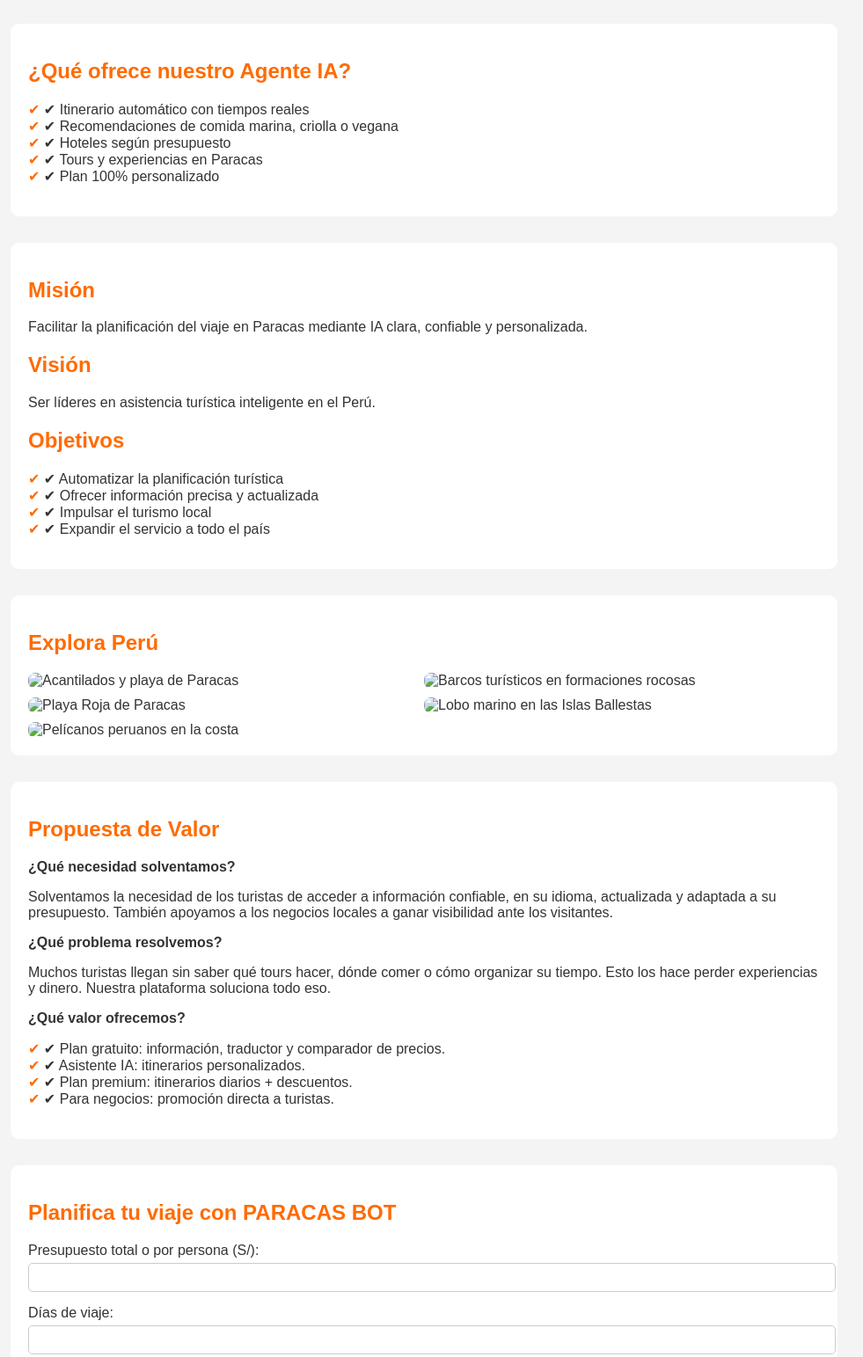
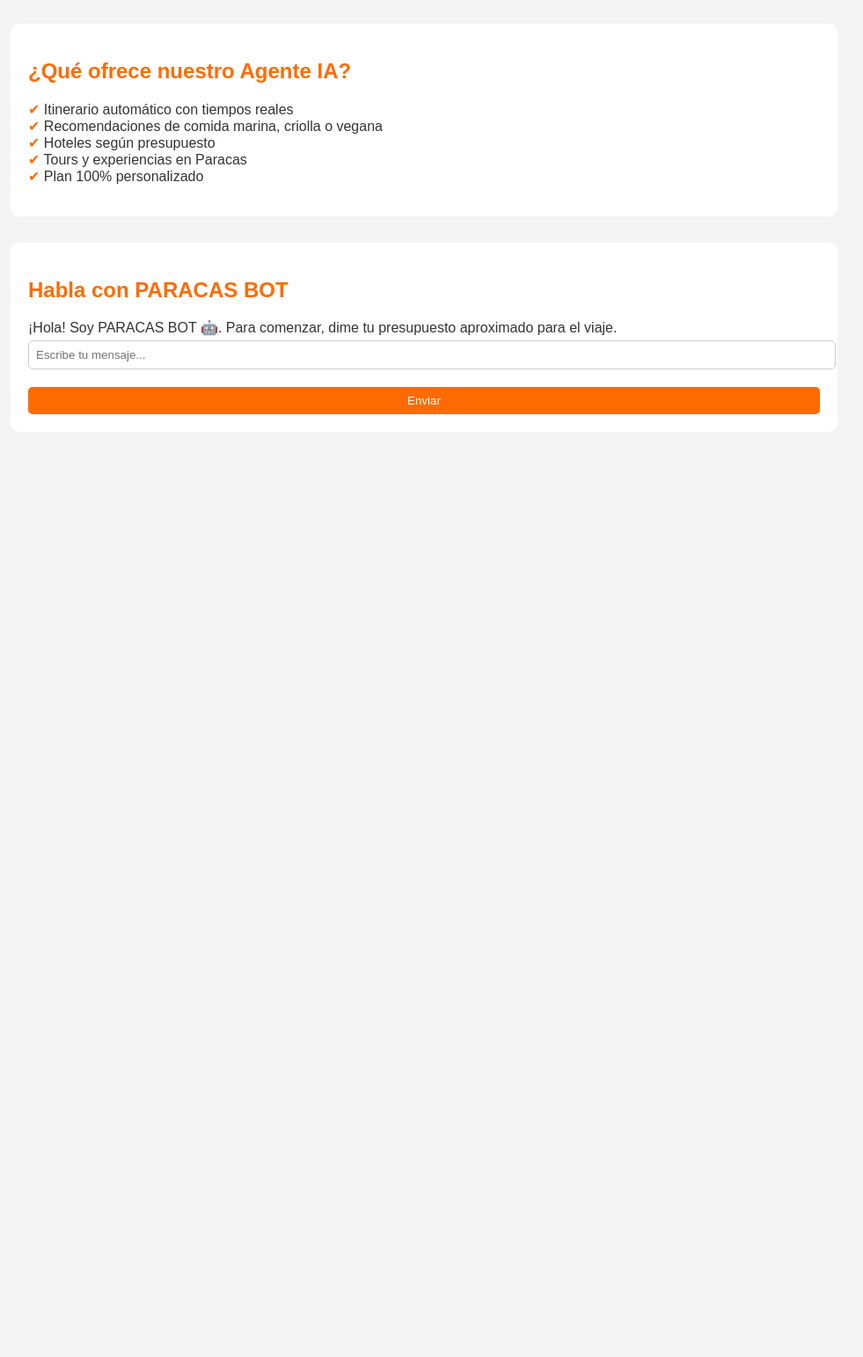
Before and after one commit to fiamaarias75-ops/tinkuy--awi, a plain HTML site: page index.html in a window 1280 px wide. Shown: the part 510-2053 px from the top of the page at 88% size, without its empty margins (158-1139 px from the left). After the commit the page ends 1031 px from the top, so only its background shows below. Drawn offline with Linux system fonts and the light colour scheme.

Commit message:
index.html

```diff
--- a/index.html
+++ b/index.html
@@ -5,111 +5,43 @@
   <meta name="viewport" content="width=device-width, initial-scale=1.0">
   <title>Tinkuy Ñawi - Turismo Inteligente en Paracas</title>
   <link rel="stylesheet" href="style.css">
+  <link href="https://fonts.googleapis.com/css2?family=Montserrat:wght@400;600;700&display=swap" rel="stylesheet">
 </head>
 <body>
   <header>
     <div class="container">
       <h1>Tinkuy Ñawi</h1>
-      <p>Turismo Inteligente en Paracas</p>
+      <p class="subtitle">Turismo Inteligente en Paracas</p>
       <p>Planifica tu viaje como nunca antes. Con ayuda de nuestro agente IA, obtén itinerarios, recomendaciones y rutas en segundos.</p>
     </div>
   </header>
 
-  <section id="quienes-somos" class="container">
+  <!-- Información corporativa -->
+  <section id="quienes-somos" class="container card">
     <h2>Quiénes Somos</h2>
     <p>Somos una empresa creada en Paracas, dedicada a desarrollar soluciones innovadoras para mejorar la experiencia turística. Nuestro agente IA crea planes completos según tu presupuesto: itinerarios, restaurantes, rutas, tiempos y recomendaciones reales.</p>
   </section>
 
-  <section id="agente-ia" class="container">
+  <section id="agente-ia" class="container card">
     <h2>¿Qué ofrece nuestro Agente IA?</h2>
     <ul>
-      <li>✔ Itinerario automático con tiempos reales</li>
-      <li>✔ Recomendaciones de comida marina, criolla o vegana</li>
-      <li>✔ Hoteles según presupuesto</li>
-      <li>✔ Tours y experiencias en Paracas</li>
-      <li>✔ Plan 100% personalizado</li>
+      <li>Itinerario automático con tiempos reales</li>
+      <li>Recomendaciones de comida marina, criolla o vegana</li>
+      <li>Hoteles según presupuesto</li>
+      <li>Tours y experiencias en Paracas</li>
+      <li>Plan 100% personalizado</li>
     </ul>
   </section>
 
-  <section id="mision-vision" class="container">
-    <h2>Misión</h2>
-    <p>Facilitar la planificación del viaje en Paracas mediante IA clara, confiable y personalizada.</p>
-    <h2>Visión</h2>
-    <p>Ser líderes en asistencia turística inteligente en el Perú.</p>
-    <h2>Objetivos</h2>
-    <ul>
-      <li>✔ Automatizar la planificación turística</li>
-      <li>✔ Ofrecer información precisa y actualizada</li>
-      <li>✔ Impulsar el turismo local</li>
-      <li>✔ Expandir el servicio a todo el país</li>
-    </ul>
-  </section>
-
-  <section id="explora-peru" class="container">
-    <h2>Explora Perú</h2>
-    <div class="imagenes">
-      <img src="paracas1.jpg" alt="Acantilados y playa de Paracas">
-      <img src="paracas2.jpg" alt="Barcos turísticos en formaciones rocosas">
-      <img src="paracas3.jpg" alt="Playa Roja de Paracas">
-      <img src="paracas4.jpg" alt="Lobo marino en las Islas Ballestas">
-      <img src="paracas5.jpg" alt="Pelícanos peruanos en la costa">
+  <section id="paracas-chat" class="container card">
+    <h2>Habla con PARACAS BOT</h2>
+    <div id="chat-window">
+      <div class="bot-message message">¡Hola! Soy PARACAS BOT 🤖. Para comenzar, dime tu presupuesto aproximado para el viaje.</div>
     </div>
-  </section>
-
-  <section id="propuesta-valor" class="container">
-    <h2>Propuesta de Valor</h2>
-    <p><strong>¿Qué necesidad solventamos?</strong></p>
-    <p>Solventamos la necesidad de los turistas de acceder a información confiable, en su idioma, actualizada y adaptada a su presupuesto. También apoyamos a los negocios locales a ganar visibilidad ante los visitantes.</p>
-
-    <p><strong>¿Qué problema resolvemos?</strong></p>
-    <p>Muchos turistas llegan sin saber qué tours hacer, dónde comer o cómo organizar su tiempo. Esto los hace perder experiencias y dinero. Nuestra plataforma soluciona todo eso.</p>
-
-    <p><strong>¿Qué valor ofrecemos?</strong></p>
-    <ul>
-      <li>✔ Plan gratuito: información, traductor y comparador de precios.</li>
-      <li>✔ Asistente IA: itinerarios personalizados.</li>
-      <li>✔ Plan premium: itinerarios diarios + descuentos.</li>
-      <li>✔ Para negocios: promoción directa a turistas.</li>
-    </ul>
-  </section>
-
-  <section id="paracas-bot" class="container">
-    <h2>Planifica tu viaje con PARACAS BOT</h2>
-    <form id="itineraryForm">
-      <label>Presupuesto total o por persona (S/):</label>
-      <input type="number" id="presupuesto" required>
-
-      <label>Días de viaje:</label>
-      <input type="number" id="dias" required>
-
-      <label>Tipo de experiencia:</label>
-      <select id="experiencia" required>
-        <option value="relajante">Relajante</option>
-        <option value="aventurera">Aventurera</option>
-        <option value="mixta">Mixta</option>
-      </select>
-
-      <label>Viajarás con:</label>
-      <select id="compania" required>
-        <option value="solo">Solo</option>
-        <option value="pareja">Pareja</option>
-        <option value="amigos">Amigos</option>
-        <option value="familia">Familia</option>
-      </select>
-
-      <label>Fechas aproximadas del viaje:</label>
-      <input type="text" id="fechas" placeholder="Ej: 10-15 Dic 2025" required>
-
-      <label>Intereses (separados por coma):</label>
-      <input type="text" id="intereses" placeholder="Islas Ballestas, playas, gastronomía..." required>
-
-      <label>Email (opcional para recibir itinerario):</label>
-      <input type="email" id="email" placeholder="tu@email.com">
-
-      <button type="submit">Generar Itinerario</button>
+    <form id="chat-form">
+      <input type="text" id="chat-input" placeholder="Escribe tu mensaje..." autocomplete="off" required>
+      <button type="submit">Enviar</button>
     </form>
-
-    <div id="resultado"></div>
   </section>
 
   <script src="script.js"></script>
```
